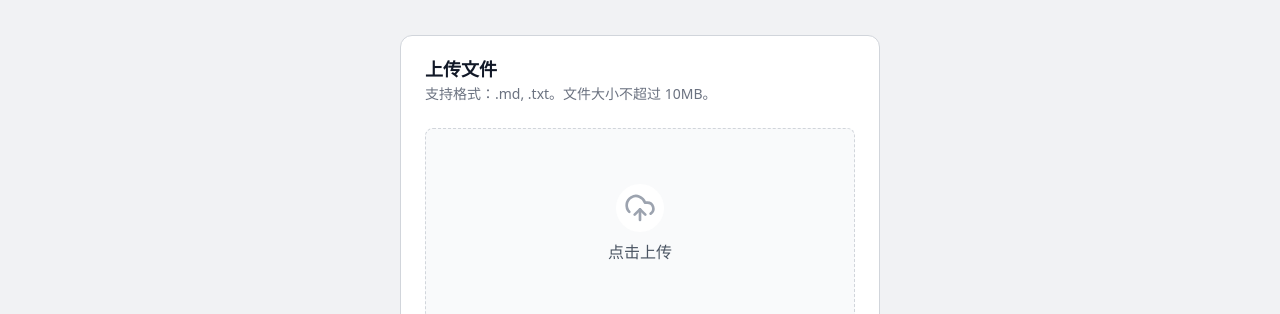
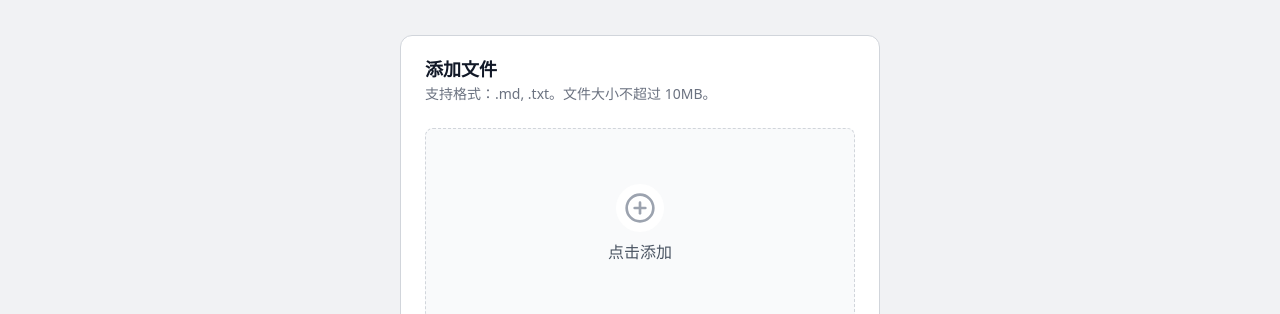
Before and after one commit to lianchi/mdconv, a Next.js app: page / in a window 1280 px wide. Shown: the part 184-498 px from the top of the page. Built offline with nearby package versions, Linux system fonts and the light colour scheme.

Commit message:
chore: change text and icon

```diff
--- a/src/components/upload-area.tsx
+++ b/src/components/upload-area.tsx
@@ -1,6 +1,6 @@
 'use client'
 
-import { FileText, UploadCloud, X } from 'lucide-react'
+import { CirclePlus, FileText, X } from 'lucide-react'
 import { useRef, useState } from 'react'
 import { cn } from '@/lib/utils'
 
@@ -104,7 +104,7 @@ export function UploadArea({ onFileLoaded, defaultFile }: UploadAreaProps) {
   return (
     <div className="w-full max-w-[480px] rounded-xl border border-gray-300 bg-white">
       <div className="flex flex-col space-y-1.5 p-6">
-        <h3 className="font-semibold leading-none text-lg">上传文件</h3>
+        <h3 className="font-semibold leading-none text-lg">添加文件</h3>
         <p className="text-sm text-muted-foreground text-gray-500">支持格式：.md, .txt。文件大小不超过 10MB。</p>
       </div>
       <div className="p-6 pt-0">
@@ -153,9 +153,9 @@ export function UploadArea({ onFileLoaded, defaultFile }: UploadAreaProps) {
             : (
                 <div className="flex flex-col items-center gap-2 text-center">
                   <div className="p-2 rounded-full bg-white">
-                    <UploadCloud className="w-8 h-8 text-gray-400" />
+                    <CirclePlus className="w-8 h-8 text-gray-400" />
                   </div>
-                  <p className="font-medium text-gray-600">点击上传</p>
+                  <p className="font-medium text-gray-600">点击添加</p>
                 </div>
               )}
         </div>
```
Also changed, not shown: public/sw.js, 1 other file (tests, documents, lock files or other folders).
